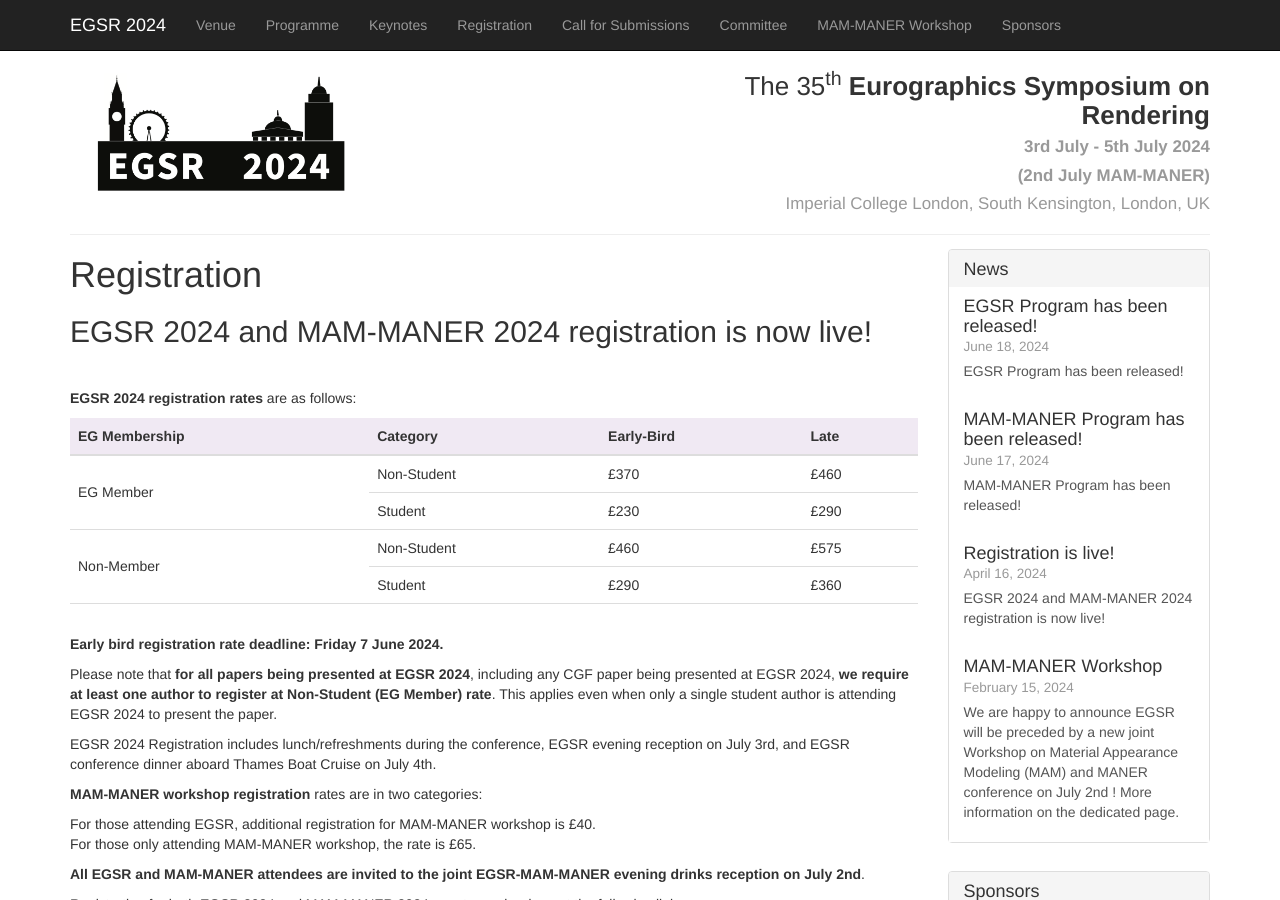
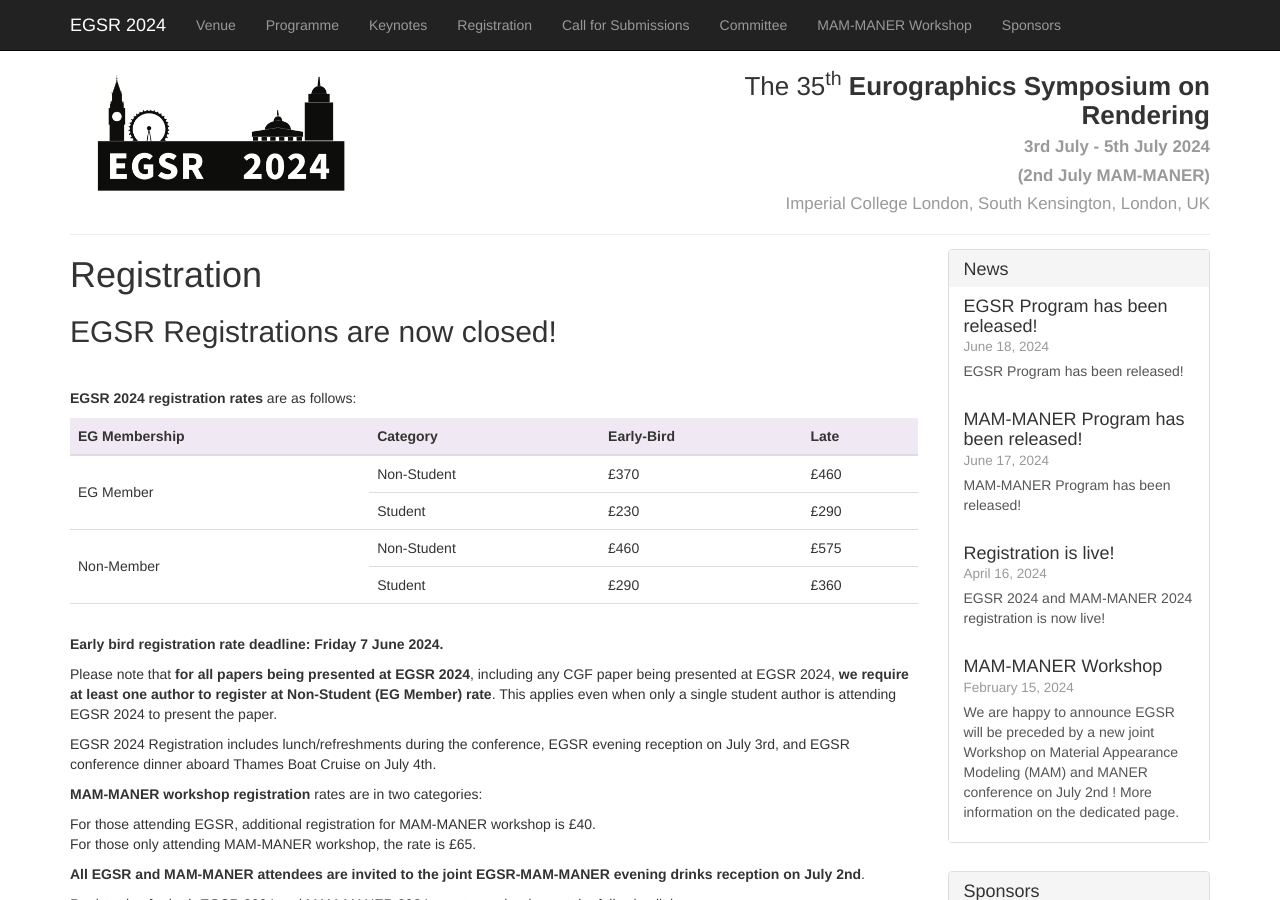
Before and after one commit to emilienogue/egsr2024.github.io, a Jekyll site: the page built from registration.md, in a window 1280 px wide and 900 px high. Built offline with Jekyll 4.4.1, drawn with Linux system fonts in a browser that asks for light colours; comment, search, counter and statistics services are not loaded.

Commit message:
Update registration.md

```diff
--- a/registration.md
+++ b/registration.md
@@ -4,7 +4,7 @@
 year: 2024
 ---
 
-<h2>EGSR 2024 and MAM-MANER 2024 registration is now live!</h2>
+<h2>EGSR Registrations are now closed!</h2>
 <br>
 
 **EGSR 2024 registration rates** are as follows:
```
